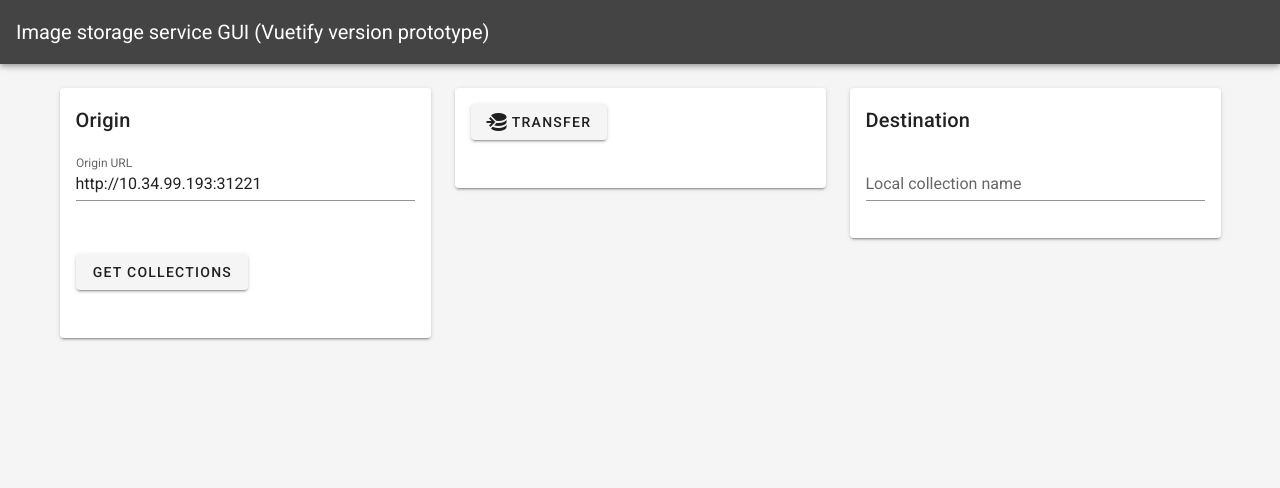
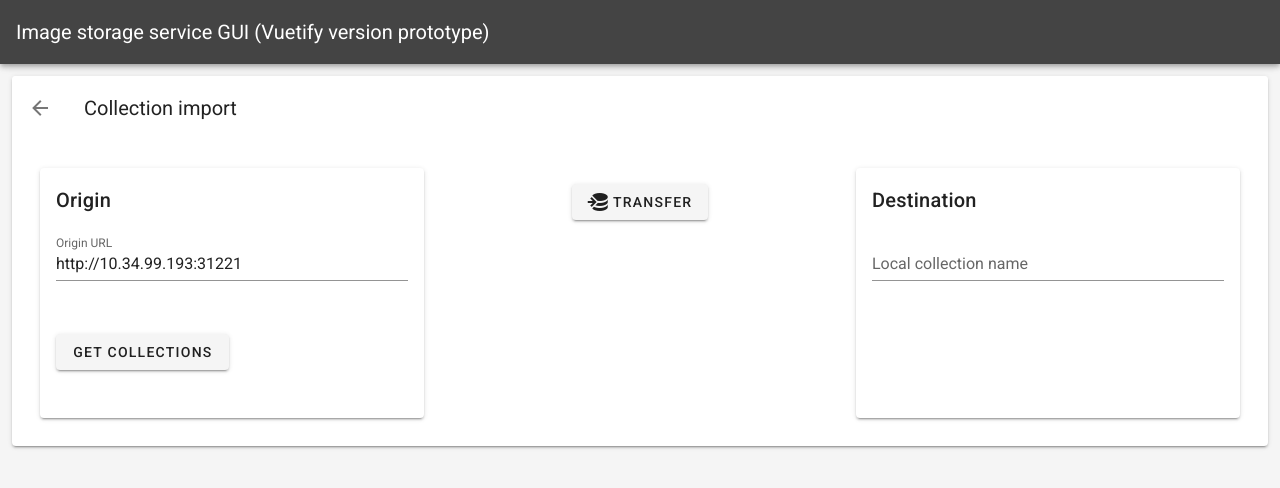
Before and after one commit to jtekt/image-storage-microservice-gui, a Vue app: page /import in a window 1280 px wide. Shown: the top 488 px of the page. Built offline with nearby package versions, Linux system fonts and the light colour scheme; no server answers; what vue-socket.io-extended would draw is missing.

Commit message:
improved import

```diff
--- a/src/views/Import.vue
+++ b/src/views/Import.vue
@@ -1,7 +1,21 @@
 <template>
-  <v-container>
+  <v-card>
 
-    <v-row>
+    <v-toolbar
+      flat>
+
+      <v-btn
+        icon
+        :to="{name: 'collections'}">
+        <v-icon>mdi-arrow-left</v-icon>
+      </v-btn>
+
+      <v-toolbar-title>Collection import</v-toolbar-title>
+    </v-toolbar>
+
+    <v-card-text>
+      <v-container fluid>
+        <v-row align="stretch">
           <v-col>
             <v-card>
               <v-card-title>Origin</v-card-title>
@@ -21,6 +35,7 @@
                 <v-select
                   v-model="remote_collection"
                   v-if="origin_collections.length > 0"
+                  @change="local_collection = remote_collection"
                   :items="origin_collections"
                   label="Collection" />
               </v-card-text>
@@ -29,7 +44,9 @@
             </v-card>
           </v-col>
           <v-col>
-        <v-card>
+            <v-card
+              flat
+              class="text-center">
 
 
               <v-card-text>
@@ -46,6 +63,12 @@
                   :value="progress"/>
               </v-card-text>
 
+              <v-card-text
+                v-if="progress === 100"
+                class="green--text">
+                Import successful
+              </v-card-text>
+
 
 
 
@@ -56,8 +79,10 @@
 
           </v-col>
           <v-col>
-        <v-card>
-          <v-card-title>Destination</v-card-title>
+            <v-card height="100%">
+              <v-card-title>
+                Destination
+              </v-card-title>
               <v-card-text>
                 <v-textField
                   label="Local collection name"
@@ -66,13 +91,19 @@
             </v-card>
           </v-col>
         </v-row>
+      </v-container>
+    </v-card-text>
 
 
 
 
 
 
-  </v-container>
+
+
+
+
+  </v-card>
 </template>
 
 <script>
```
Lines whose indentation alone changed are shown as unchanged.
